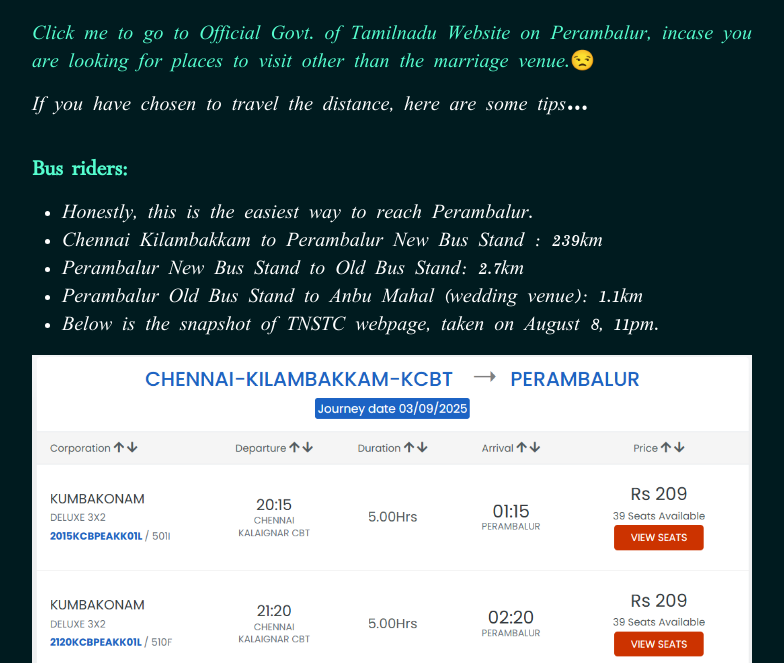
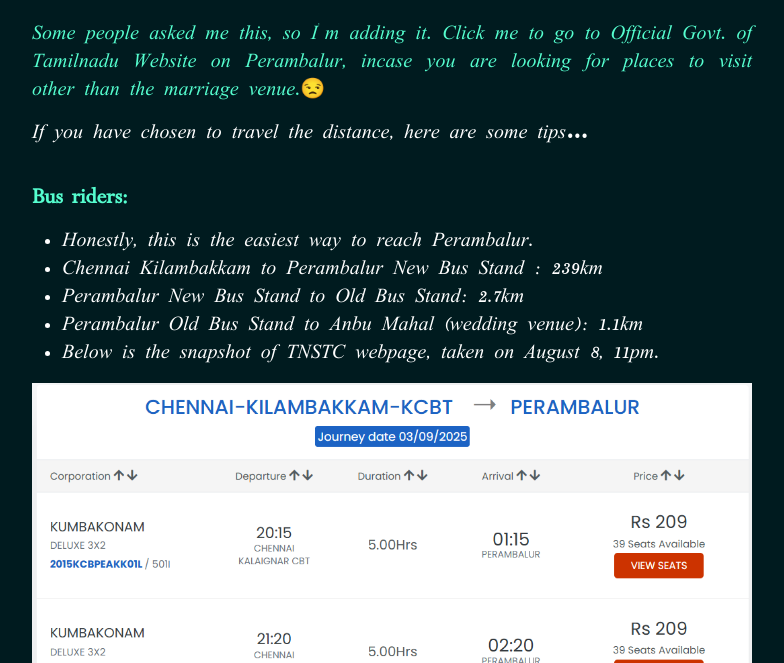
Before and after one commit to abumsd7/abumsd7.github.io, a Jekyll site: the page built from _posts/2025-08-06-Marriage-Information-September4.md, in a window 1280 px wide and 900 px high, scrolled down 1570 px, cut to the strip 237-900 px from the top of the window. Shown: the whole strip, without its empty margins (248-1032 px from the left). Built offline with Jekyll 4.4.1, drawn with Linux system fonts in a browser that asks for light colours; comment, search, counter and statistics services are not loaded.

Commit message:
More update Aug 7.

```diff
--- a/_posts/2025-08-06-Marriage-Information-September4.md
+++ b/_posts/2025-08-06-Marriage-Information-September4.md
@@ -37,7 +37,7 @@ Anbu Mahal, Perambalur-Attur Main Road, Perambalur 621212.
 
 <iframe src="https://www.google.com/maps/embed?pb=!1m18!1m12!1m3!1d3913.213928823292!2d78.85639527479769!3d11.245667350363775!2m3!1f0!2f0!3f0!3m2!1i1024!2i768!4f13.1!3m3!1m2!1s0x3bab1b2a78d6b8f7%3A0xacb7d76357f3055e!2sAnbu%20mahal!5e0!3m2!1sen!2sin!4v1754497593376!5m2!1sen!2sin" width="400" height="250" style="border:0;" allowfullscreen="" loading="lazy" referrerpolicy="no-referrer-when-downgrade"></iframe>
 
-[Click me to go to Official Govt. of Tamilnadu Website on Perambalur, incase you are looking for places to visit other than the marriage venue.😒](https://perambalur.nic.in/)
+[Some people asked me this, so I'm adding it. Click me to go to Official Govt. of Tamilnadu Website on Perambalur, incase you are looking for places to visit other than the marriage venue.😒](https://perambalur.nic.in/)
 
 If you have chosen to travel the distance, here are some tips...
 
```
